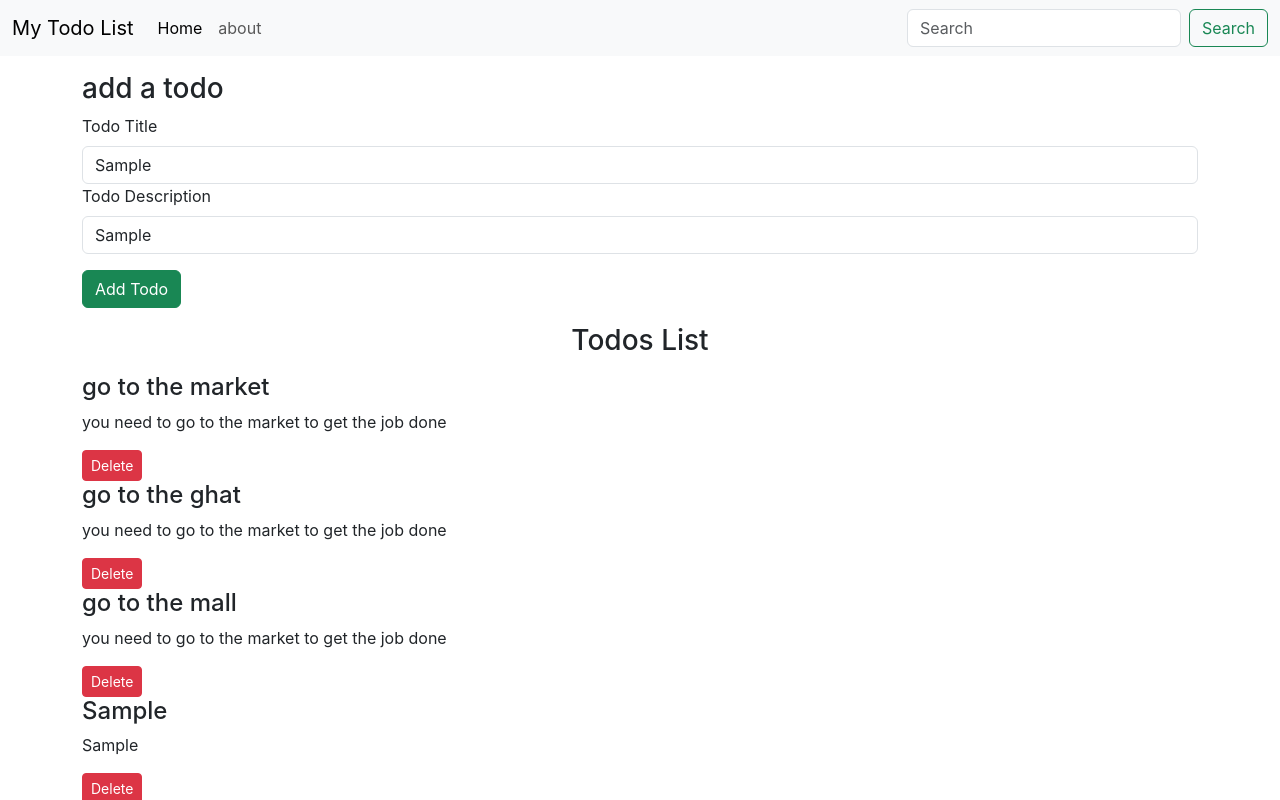
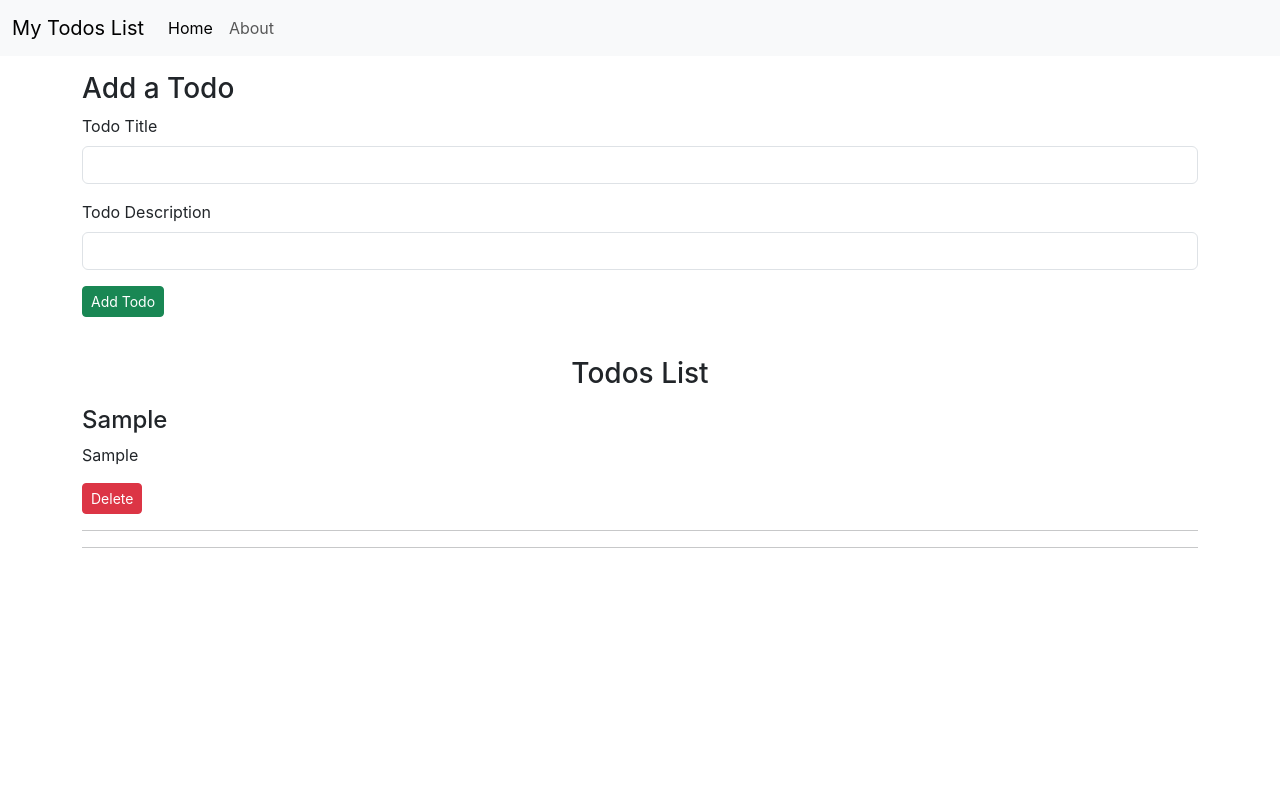
Before and after one commit to goodmorninggg/todo-list, a React (Create React App) app: page / in a window 1280 px wide. Both pictures are taken after typing "Sample", "Sample" into the empty fields and a click on the button "Add Todo". Shown: the top 800 px of the page. Built offline with nearby package versions, Linux system fonts and the light colour scheme.

Commit message:
final commit

```diff
--- a/package.json
+++ b/package.json
@@ -8,6 +8,7 @@
     "@testing-library/user-event": "^13.5.0",
     "react": "^18.2.0",
     "react-dom": "^18.2.0",
+    "react-router-dom": "^6.22.1",
     "react-scripts": "5.0.1",
     "web-vitals": "^2.1.4"
   },
--- a/src/App.js
+++ b/src/App.js
@@ -1,61 +1,82 @@
-//import logo from './logo.svg';
 import './App.css';
+import Header from "./MyComponents/Header";
+import  Todos from "./MyComponents/Todos";
+import  Footer  from "./MyComponents/Footer";
+import { AddTodo } from "./MyComponents/AddTodo";
 
-//import {Footer} from "./MyComponents/Footer";
-//import Todo from "./MyComponents/Todo";
-import Todos from "./MyComponents/Todos";
-//import Todoitems from "./MyComponents/TodoItems";
-import Header from './MyComponents/Header';
-import Footer from './MyComponents/Footer';
-import React, { useState } from "react";
-import { AddTodos } from './MyComponents/AddTodos';
+import React, { useState, useEffect } from 'react';
+import {
+  BrowserRouter as Router,
+  Routes,
+  Route
+} from "react-router-dom";
+import { About } from './MyComponents/About';
 
 function App() {
-  const onDelete = (todo)=>{
-    console.log("i am on delete of todos",todo);
-    setTodos(todos.filter((e)=>{
-    return e!==todo;
+  let initTodo;
+  if (localStorage.getItem("todos") === null) {
+    initTodo = [];
+  }
+  else {
+    initTodo = JSON.parse(localStorage.getItem("todos"));
+  }
+
+
+  const onDelete = (todo) => {
+    console.log("I am ondelete of todo", todo);
+    // Deleting this way in react does not work
+    // let index = todos.indexOf(todo);
+    // todos.splice(index, 1);
+
+    setTodos(todos.filter((e) => {
+      return e !== todo;
     }));
+    console.log("deleted", todos)
+    localStorage.setItem("todos", JSON.stringify(todos));
   }
-  const addTodo = (title,desc) =>{
-    console.log("i am adding this todo ",title,desc)
-    let sno = todos[todos.length-1].sno + 1;
+
+  const addTodo = (title, desc) => {
+    console.log("I am adding this todo", title, desc)
+    let sno;
+    if (todos.length === 0) {
+      sno = 0;
+    }
+    else {
+      sno = todos[todos.length - 1].sno + 1;
+    }
     const myTodo = {
       sno: sno,
       title: title,
       desc: desc,
     }
-    setTodos([...todos,myTodo])
+    setTodos([...todos, myTodo]);
     console.log(myTodo);
   }
 
-  const [todos, setTodos] = useState([
-    {
-      sno: 1,
-      title: "go to the market",
-      desc: "you need to go to the market to get the job done"
-    },
-    {
-      sno: 2,
-      title: "go to the ghat",
-      desc: "you need to go to the market to get the job done"
-    },
-    {
-      sno: 3,
-      title: "go to the mall",
-      desc: "you need to go to the market to get the job done"
-    },
-  ]);
+  const [todos, setTodos] = useState(initTodo);
+  useEffect(() => {
+    localStorage.setItem("todos", JSON.stringify(todos));
+  }, [todos])
 
   return (
-   <>
-   <Header title ="My Todo List" searchBar={false} />
-   <AddTodos addTodo={addTodo} />
-   <Todos todos ={todos} onDelete={onDelete}/>
+    <>
+     <Router>
+      <Header title="My Todos List" searchBar={false} />
+      <Routes>
+        <Route path="/" element = {
+          <>
+            <AddTodo addTodo={addTodo} />
+            <Todos todos={todos} onDelete={onDelete} />
+          </>}
+        />
+        <Route exact path="/about" element ={
+          <About />}
+       />
+      </Routes>
+      <Footer />
+    </Router>
 
-   <Footer/>
-
-   </>
+    </>
   );
 }
 
--- /dev/null
+++ b/src/MyComponents/About.js
@@ -0,0 +1,10 @@
+import React from 'react'
+
+export const About = () => {
+    return (
+        <div>
+            This is an about component
+            <p>Lorem ipsum dolor sit amet consectetur, adipisicing elit. Cum corporis odio, nesciunt sed eveniet, nemo amet, dignissimos magnam itaque ipsam possimus. Inventore vitae, perferendis harum quas cupiditate adipisci repellendus tempore asperiores at consequatur quos?</p>
+        </div>
+    )
+}
--- /dev/null
+++ b/src/MyComponents/AddTodo.js
@@ -0,0 +1,36 @@
+import React, { useState } from 'react';
+
+export const AddTodo = ({ addTodo }) => {
+    const [title, setTitle] = useState("");
+    const [desc, setDesc] = useState("");
+
+
+    const submit = (e) => {
+        e.preventDefault();
+        if (!title || !desc) {
+            alert("Title or Description cannot be blank");
+        }
+        else {
+            addTodo(title, desc);
+            setTitle("");
+            setDesc("");
+        }
+    }
+    return (
+        <div className="container my-3">
+            <h3>Add a Todo</h3>
+            <form onSubmit={submit}>
+                <div className="mb-3">
+                    <label htmlFor="title" className="form-label">Todo Title</label>
+                    <input type="text" value={title} onChange={(e) => setTitle(e.target.value)} className="form-control" id="title" aria-describedby="emailHelp" />
+
+                </div>
+                <div className="mb-3">
+                    <label htmlFor="desc" className="form-label">Todo Description</label>
+                    <input type="text" value={desc} onChange={(e) => setDesc(e.target.value)} className="form-control" id="desc" />
+                </div>
+                <button type="submit" className="btn btn-sm btn-success">Add Todo</button>
+            </form>
+        </div>
+    )
+}
--- a/src/MyComponents/AddTodos.js
+++ /dev/null
@@ -1,35 +0,0 @@
-import React, { useState } from 'react'
-
-export const AddTodos = ({addTodo}) => {
-    const [title, setTitle] = useState("");
-    const [desc, setDesc] = useState("");
-    const submit = (e) =>{
-        e.preventDefault();
-        if(!title || !desc){
-            alert("title and description cannot be blank");
-        }
-        addTodo(title, desc);
-
-    }
-
-  return (
-    <div className="container my-3">
-        <h3>add a todo</h3 >
-        <form onSubmit={submit}>
-  <div classNameName="mb-3">
-    <label htmlFor="title" className="form-label">Todo Title</label>
-    <input type="text" value={title} onChange={(e)=>{setTitle(e.target.value)}} className="form-control" id="title" aria-describedby="emailHelp"/>
-
-  </div>
-  <div className="mb-3">
-    <label htmlFor="desc" className="form-label">Todo Description</label>
-    <input type="text" value={desc} onChange={(e)=>{setDesc(e.target.value)}} className="form-control" id="desc"/>
-  </div>
-  <button type="submit" className="btn btn-primary btn-success">Add Todo</button>
-</form>
-
-    </div>
-  )
-}
-
- //default AddTodos
--- a/src/MyComponents/Footer.js
+++ b/src/MyComponents/Footer.js
@@ -1,13 +1,10 @@
 import React from 'react'
 
 const Footer = () => {
-  const footerStyle = {
-    position: "relative",
-    top: "100vh",
-    width: "100%"
-  }
+
   return (
-    <footer className="bg-dark text-light py-3" style={footerStyle}>
+
+    <footer className="bg-dark text-light py-3" >
       <p className="text-center">
         copyright &copy; MyTodosList.com
       </p>
--- a/src/MyComponents/Header.js
+++ b/src/MyComponents/Header.js
@@ -1,38 +1,38 @@
 import React from 'react'
 import PropTypes from 'prop-types'
+import { Link } from "react-router-dom";
+
 export default function Header(props) {
     return (
-    <div>
-        <nav className="navbar navbar-expand-lg bg-body-tertiary">
+        <nav className="navbar navbar-expand-lg navbar-light bg-light">
         <div className="container-fluid">
-    <a className="navbar-brand" href="#">{props.title} </a>
+          <Link className="navbar-brand" to="/">{props.title}</Link>
           <button className="navbar-toggler" type="button" data-bs-toggle="collapse" data-bs-target="#navbarSupportedContent" aria-controls="navbarSupportedContent" aria-expanded="false" aria-label="Toggle navigation">
             <span className="navbar-toggler-icon"></span>
           </button>
           <div className="collapse navbar-collapse" id="navbarSupportedContent">
             <ul className="navbar-nav me-auto mb-2 mb-lg-0">
               <li className="nav-item">
-          <a className="nav-link active" aria-current="page" href="#">Home</a>
+                <Link className="nav-link active" aria-current="page" to="/">Home</Link>
               </li>
               <li className="nav-item">
-          <a className="nav-link" href="#">about</a>
+                <Link className="nav-link" to="/about">About</Link>
               </li>
-
             </ul>
-      <form className="d-flex" role="search">
-        <input className="form-control me-2" type="search" placeholder="Search" aria-label="Search"/>
+            { props.searchBar? <form className="d-flex">
+              <input className="form-control me-2" type="search" placeholder="Search" aria-label="Search" />
               <button className="btn btn-outline-success" type="submit">Search</button>
-      </form>
+            </form>: ""}
           </div>
         </div>
-</nav></div>
+      </nav>
     )
 }
 Header.defaultProps = {
-  title: "your title here",
-  searchbar: true
+  title: "Your Title Here",
+  searchBar: true
+}
 
-}
 Header.propTypes = {
   title: PropTypes.string,
   searchBar: PropTypes.bool.isRequired
--- a/src/MyComponents/TodoItems.js
+++ b/src/MyComponents/TodoItems.js
@@ -1,13 +1,15 @@
 import React from 'react'
 
-export const TodoItems = ({todos,onDelete}) => {
-  return (
-    <div>
-        <h4>{todos.title}</h4>
-        <p>{todos.desc}</p>
-        <button className= "btn  btn-sm btn-danger" onClick={()=>{onDelete(todos)}}>Delete</button>
-    </div>
-  )
+export const TodoItems = ({todo, onDelete}) => {
+
+    return (
+        <>
+        <div>
+           <h4>{todo.title}</h4>
+           <p>{todo.desc}</p>
+           <button className="btn btn-sm btn-danger" onClick={()=>{onDelete(todo)}}>Delete</button>
+        </div>
+        <hr/>
+        </>
+    )
 }
-
-//export default TodoItems
--- a/src/MyComponents/Todos.js
+++ b/src/MyComponents/Todos.js
@@ -2,13 +2,21 @@ import React from 'react'
 import { TodoItems } from './TodoItems'
 
  const Todos = (props) => {
+  let myStyle = {
+    minHeight: "70vh",
+    margin: "40px auto"
+  }
   console.log(props.todos)
   return (
-    <div className="container">
+    <div className="container" style={myStyle}>
       <h3 className="text-center my-3">Todos List</h3>
       {props.todos.length===0? <p>No todos to display</p>:
       props.todos.map((todos)=>{
-        return <TodoItems todos={todos} key={todos.sno}  onDelete={props.onDelete}/>
+        return (
+          <>
+        <TodoItems todo={todos} key={todos.sno}  onDelete={props.onDelete}/><hr/>
+        </>
+        )
       })
     }
     </div>
```
Also changed, not shown: src/MyComponents/TodoItem.js (added, +13 -0 lines), 1 other file (tests, documents, lock files or other folders). Lines whose indentation alone changed are shown as unchanged.
